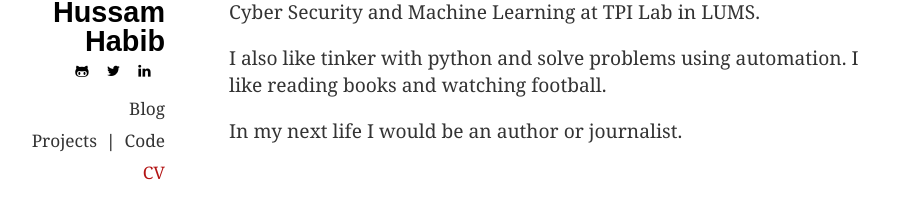
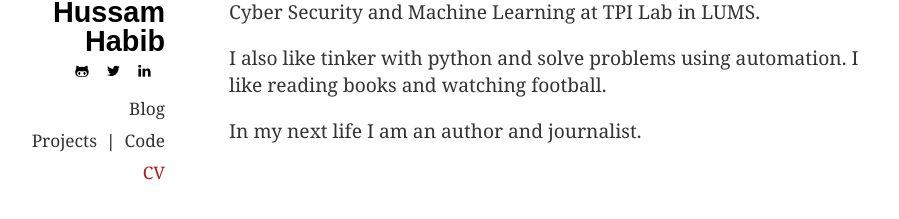
Before and after one commit to hussamh10/hussamh10.github.io, a Jekyll site: the page built from index.md, in a window 1280 px wide. Shown: the part 226-445 px from the top of the page, without its empty margins (155-1054 px from the left). Built offline with Jekyll 4.4.1, drawn with Linux system fonts in a browser that asks for light colours.

Commit message:
Update index.md

```diff
--- a/index.md
+++ b/index.md
@@ -14,4 +14,4 @@ Cyber Security and Machine Learning at TPI Lab in LUMS.
 I also like tinker with python and solve problems using automation. I like
 reading books and watching football.
 
-In my next life I would be an author or journalist.
+In my next life I am an author and journalist.
```
